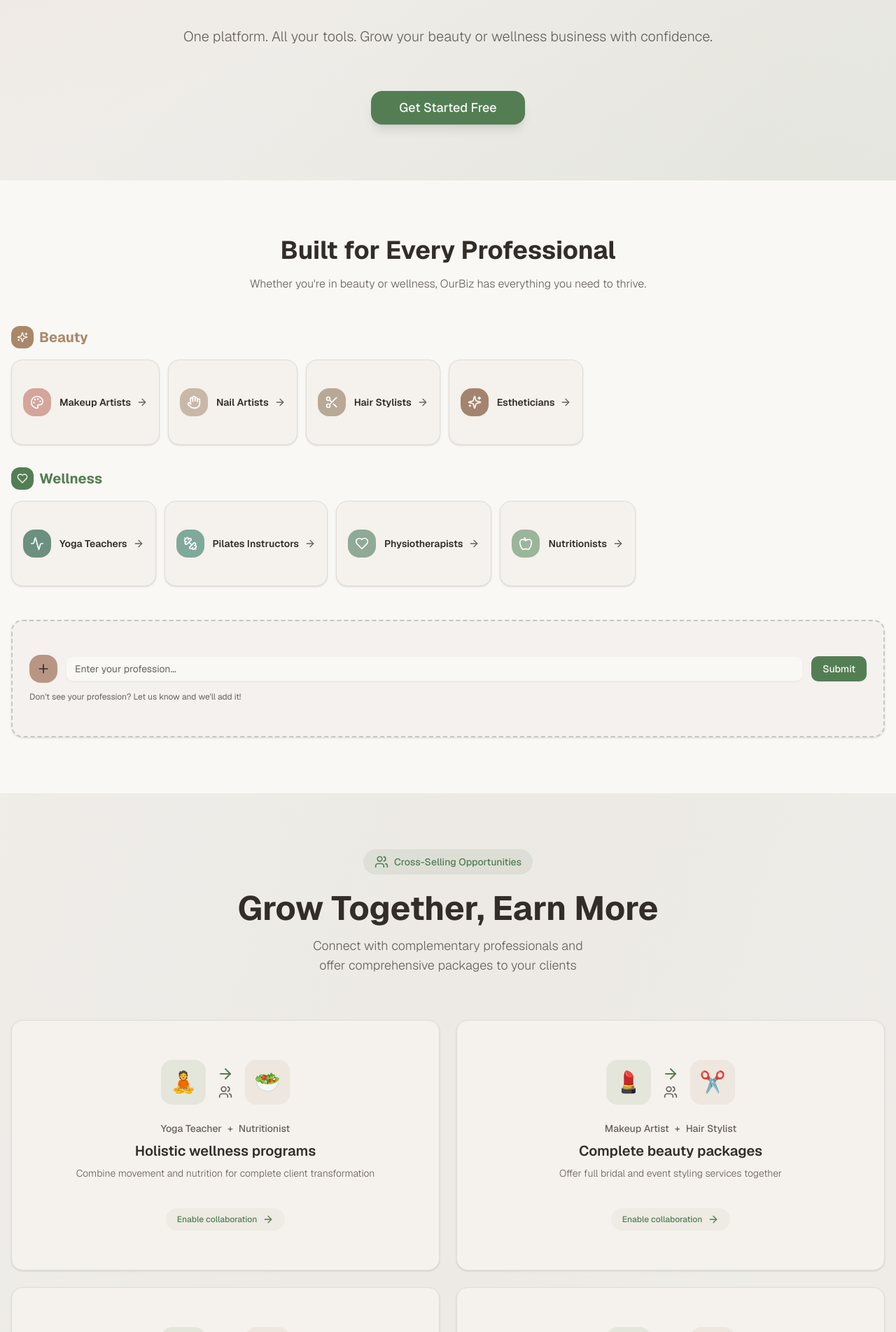
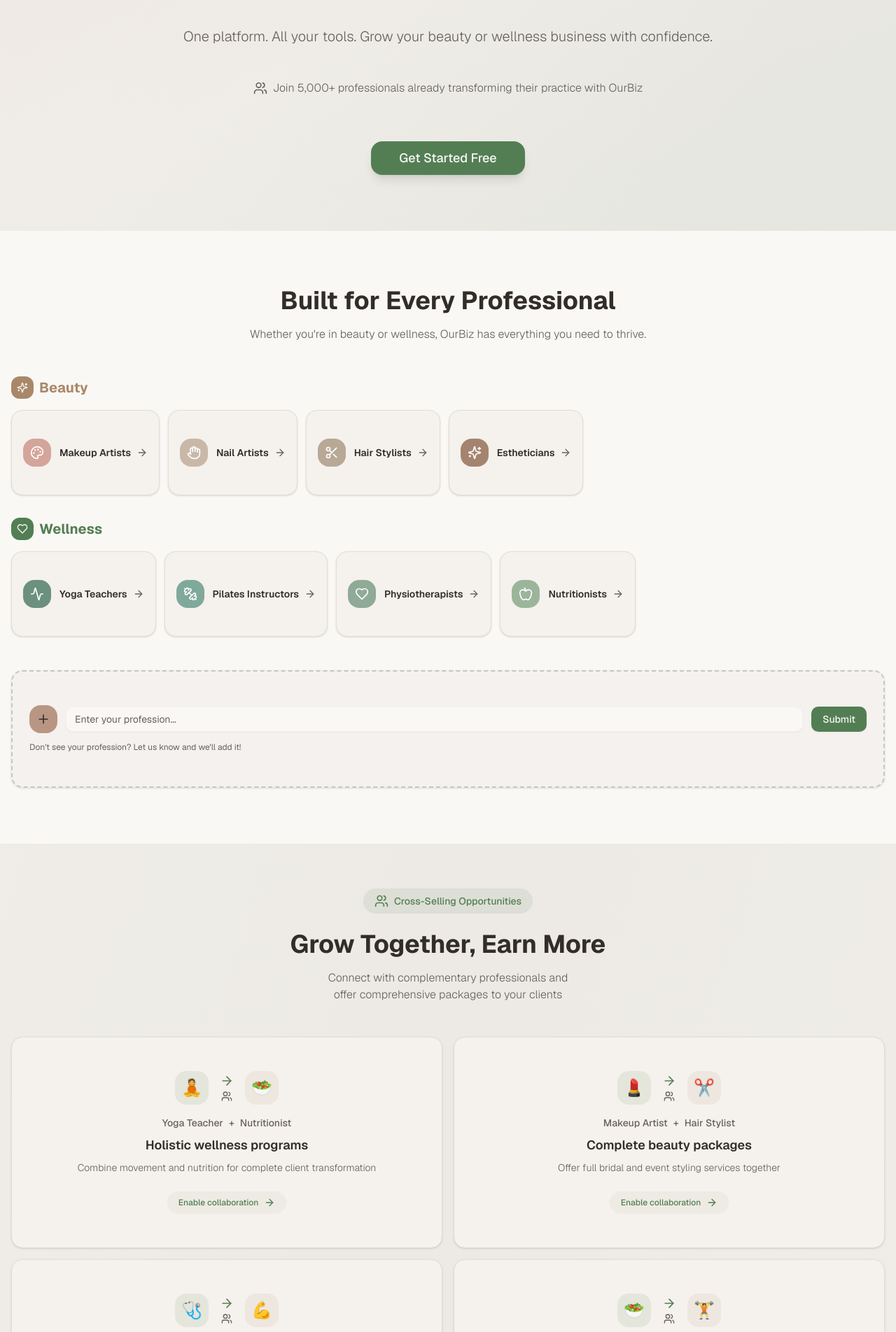
Before and after one commit to scalesolohack-debug/UniBiz_Sequencing, a Next.js app: page / in a window 1280 px wide. Shown: the part 416-2320 px from the top of the page at 70% size. Built offline with nearby package versions, Linux system fonts and the light colour scheme.

Commit message:
feat: enhance collaboration section and hero headline
Compact cross-selling section; update headline; add social proof text

#VERCEL_SKIP

Co-authored-by: null <234790050+scalesolohack-debug@users.noreply.github.com>

```diff
--- a/components/collaboration-section.tsx
+++ b/components/collaboration-section.tsx
@@ -40,51 +40,48 @@ export function CollaborationSection() {
   ]
 
   return (
-    <section className="py-20 px-4 bg-muted/30">
+    <section className="py-16 px-4 bg-muted/30">
       <div className="max-w-7xl mx-auto">
-        <div className="text-center mb-16">
+        <div className="text-center mb-12">
           <div className="inline-flex items-center gap-2 bg-primary/10 px-4 py-2 rounded-full mb-6">
             <Users className="w-5 h-5 text-primary" />
             <span className="text-sm font-medium text-primary">Cross-Selling Opportunities</span>
           </div>
-          <h2 className="text-3xl md:text-5xl font-bold text-balance mb-4">Grow Together, Earn More</h2>
-          <p className="text-lg text-muted-foreground text-balance max-w-2xl mx-auto font-light">
+          <h2 className="text-2xl md:text-4xl font-bold text-balance mb-4">Grow Together, Earn More</h2>
+          <p className="text-base text-muted-foreground text-balance max-w-2xl mx-auto font-light">
             Connect with complementary professionals and offer comprehensive packages to your clients
           </p>
         </div>
 
-        <div className="grid md:grid-cols-2 gap-6">
+        <div className="grid md:grid-cols-2 gap-4">
           {collaborations.map((collab, index) => (
             <Card key={index} className="group hover:shadow-lg transition-all duration-300 border bg-card">
-              <CardContent className="p-8">
-                <div className="space-y-6">
-                  {/* Professional Icons */}
+              <CardContent className="p-6">
+                <div className="space-y-4">
                   <div className="flex items-center justify-center gap-4">
-                    <div className="w-16 h-16 rounded-2xl bg-primary/10 flex items-center justify-center text-3xl">
+                    <div className="w-12 h-12 rounded-2xl bg-primary/10 flex items-center justify-center text-2xl">
                       {collab.icon1}
                     </div>
                     <div className="flex flex-col items-center">
-                      <ArrowRight className="w-6 h-6 text-primary mb-1" />
-                      <Users className="w-5 h-5 text-muted-foreground" />
+                      <ArrowRight className="w-5 h-5 text-primary mb-1" />
+                      <Users className="w-4 h-4 text-muted-foreground" />
                     </div>
-                    <div className="w-16 h-16 rounded-2xl bg-secondary/10 flex items-center justify-center text-3xl">
+                    <div className="w-12 h-12 rounded-2xl bg-secondary/10 flex items-center justify-center text-2xl">
                       {collab.icon2}
                     </div>
                   </div>
 
-                  {/* Collaboration Details */}
                   <div className="text-center space-y-2">
                     <div className="flex items-center justify-center gap-2 text-sm font-medium text-muted-foreground">
                       <span>{collab.professional1}</span>
                       <span>+</span>
                       <span>{collab.professional2}</span>
                     </div>
-                    <h3 className="text-xl font-semibold text-foreground">{collab.benefit}</h3>
+                    <h3 className="text-lg font-semibold text-foreground">{collab.benefit}</h3>
                     <p className="text-sm text-muted-foreground font-light">{collab.description}</p>
                   </div>
 
-                  {/* CTA Badge */}
-                  <div className="pt-4 flex justify-center">
+                  <div className="pt-2 flex justify-center">
                     <div className="inline-flex items-center gap-2 bg-primary/5 px-4 py-2 rounded-full group-hover:bg-primary/10 transition-colors">
                       <span className="text-xs font-medium text-primary">Enable collaboration</span>
                       <ArrowRight className="w-4 h-4 text-primary group-hover:translate-x-1 transition-transform" />
@@ -96,7 +93,6 @@ export function CollaborationSection() {
           ))}
         </div>
 
-        {/* Bottom CTA */}
         <div className="mt-12 text-center">
           <p className="text-muted-foreground font-light">
             Build your professional network and unlock new revenue streams with OurBiz
--- a/components/marketplace-hero.tsx
+++ b/components/marketplace-hero.tsx
@@ -1,7 +1,7 @@
 "use client"
 
 import { Button } from "@/components/ui/button"
-import { Sparkles } from "lucide-react"
+import { Sparkles, Users } from "lucide-react"
 import { useState, useEffect } from "react"
 
 export function MarketplaceHero() {
@@ -32,11 +32,10 @@ export function MarketplaceHero() {
           </div>
 
           <p className="text-xl md:text-2xl text-muted-foreground font-light animate-fade-in">
-            The Operating System for Beauty & Wellness Professionals
+            Your All-in-One Platform to Grow, Connect & Thrive
           </p>
         </div>
 
-        {/* Main Headline */}
         <div className="space-y-6">
           <h1 className="text-4xl md:text-6xl font-bold text-balance leading-tight">
             Bringing{" "}
@@ -47,6 +46,13 @@ export function MarketplaceHero() {
           </h1>
           <p className="text-lg md:text-xl text-muted-foreground text-balance max-w-3xl mx-auto font-light">
             One platform. All your tools. Grow your beauty or wellness business with confidence.
+          </p>
+        </div>
+
+        <div className="flex items-center justify-center gap-2 text-muted-foreground">
+          <Users className="w-5 h-5" />
+          <p className="text-sm md:text-base font-light">
+            Join 5,000+ professionals already transforming their practice with OurBiz
           </p>
         </div>
 
```
